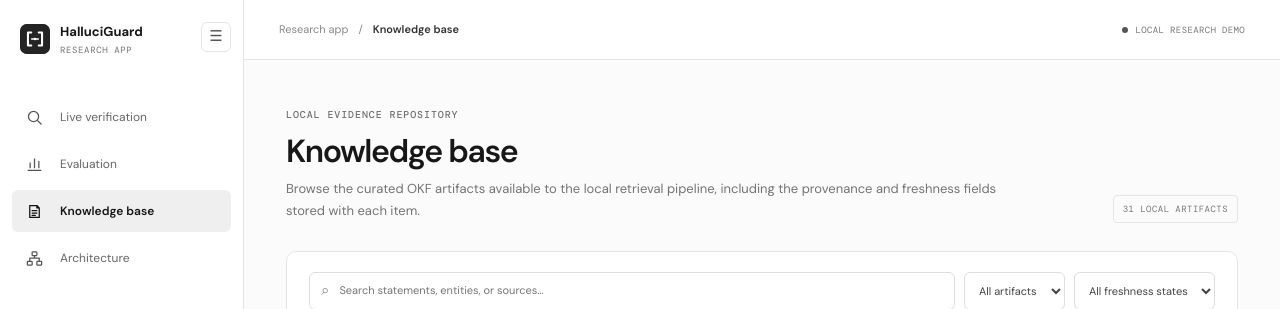
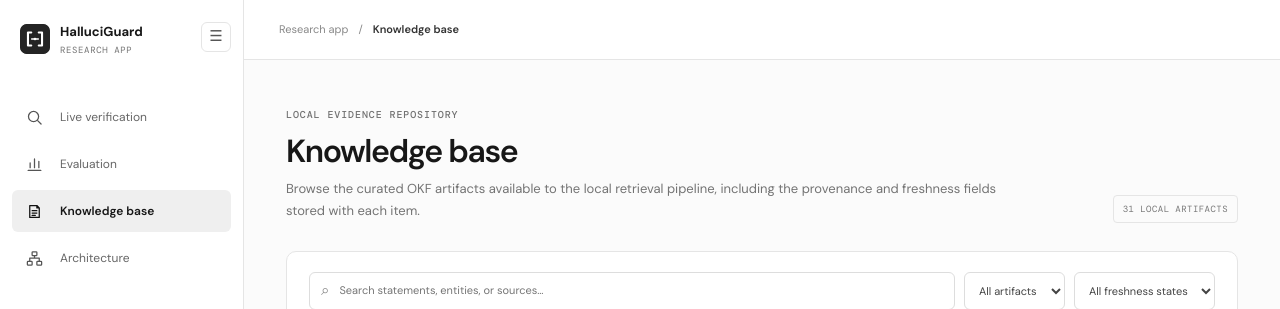
Before and after one commit to isharpals-06/HalluciGuard, a FastAPI app: page /dashboard/knowledge in a window 1280 px wide. Shown: the top 309 px of the page. Run offline with FastAPI, Linux system fonts and the light colour scheme.

Commit message:
Update frontend documentation and clean dashboard header

```diff
--- a/web/templates/dashboard_shell.html
+++ b/web/templates/dashboard_shell.html
@@ -12,7 +12,7 @@
     <div class="sidebar-bottom"><a class="side-link" href="/" title="Public website" aria-label="Public website"><span class="side-icon" aria-hidden="true">↗</span><span class="side-label">Public website</span></a><div class="profile-mark" aria-label="HalluciGuard research workspace">HG</div></div>
   </aside>
   <div class="mobile-scrim" id="mobile-scrim"></div>
-  <div class="app-main"><header class="app-topbar"><button class="mobile-menu icon-button" id="mobile-menu" aria-label="Open navigation">☰</button><div class="breadcrumbs"><a href="/dashboard/verify">Research app</a><span>/</span><strong>{{TITLE}}</strong></div><div class="topbar-meta"><span class="live-dot"></span><span>LOCAL RESEARCH DEMO</span></div></header>
+  <div class="app-main"><header class="app-topbar"><button class="mobile-menu icon-button" id="mobile-menu" aria-label="Open navigation">☰</button><div class="breadcrumbs"><a href="/dashboard/verify">Research app</a><span>/</span><strong>{{TITLE}}</strong></div></header>
     <main class="page-content">{{CONTENT}}</main>
   </div>
   <script src="/static/app.js" defer></script>
```
Also changed, not shown: tests/integration/test_cli_and_web.py (+1 -0 lines), README.md.
